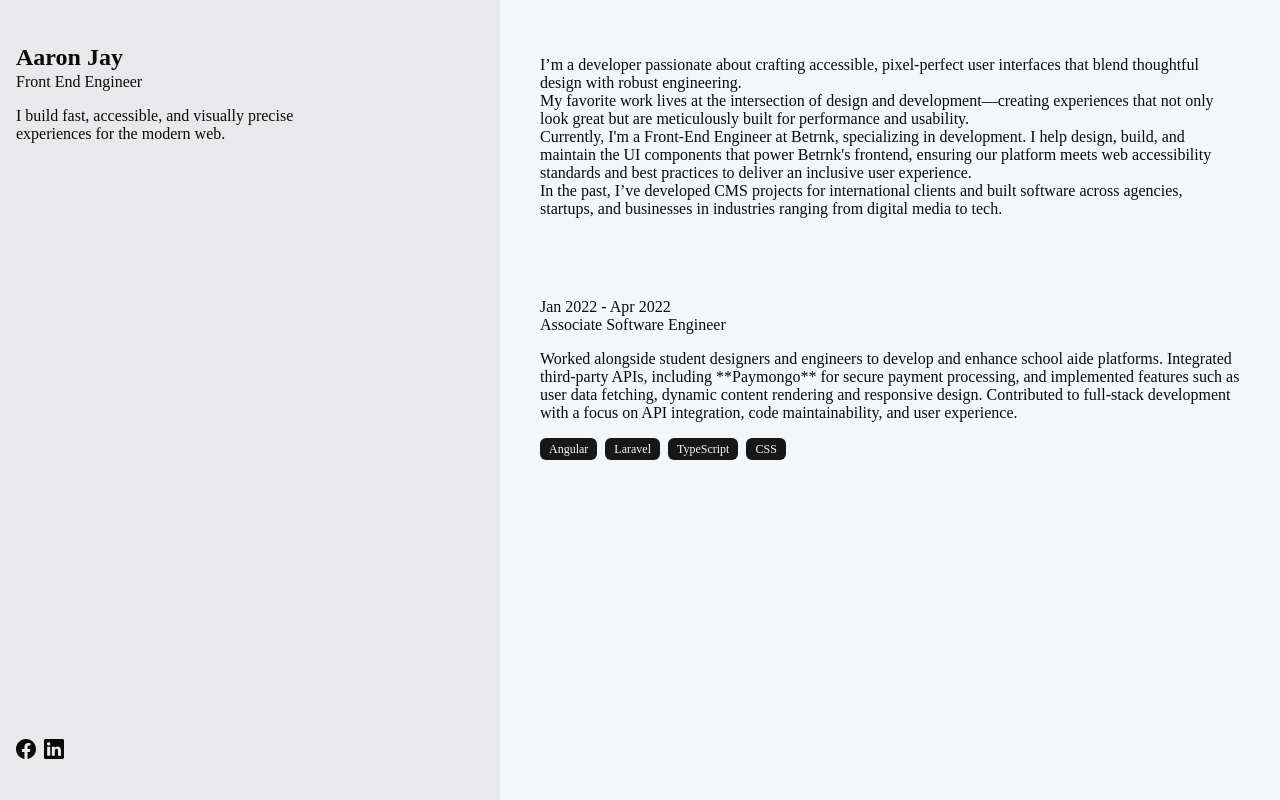
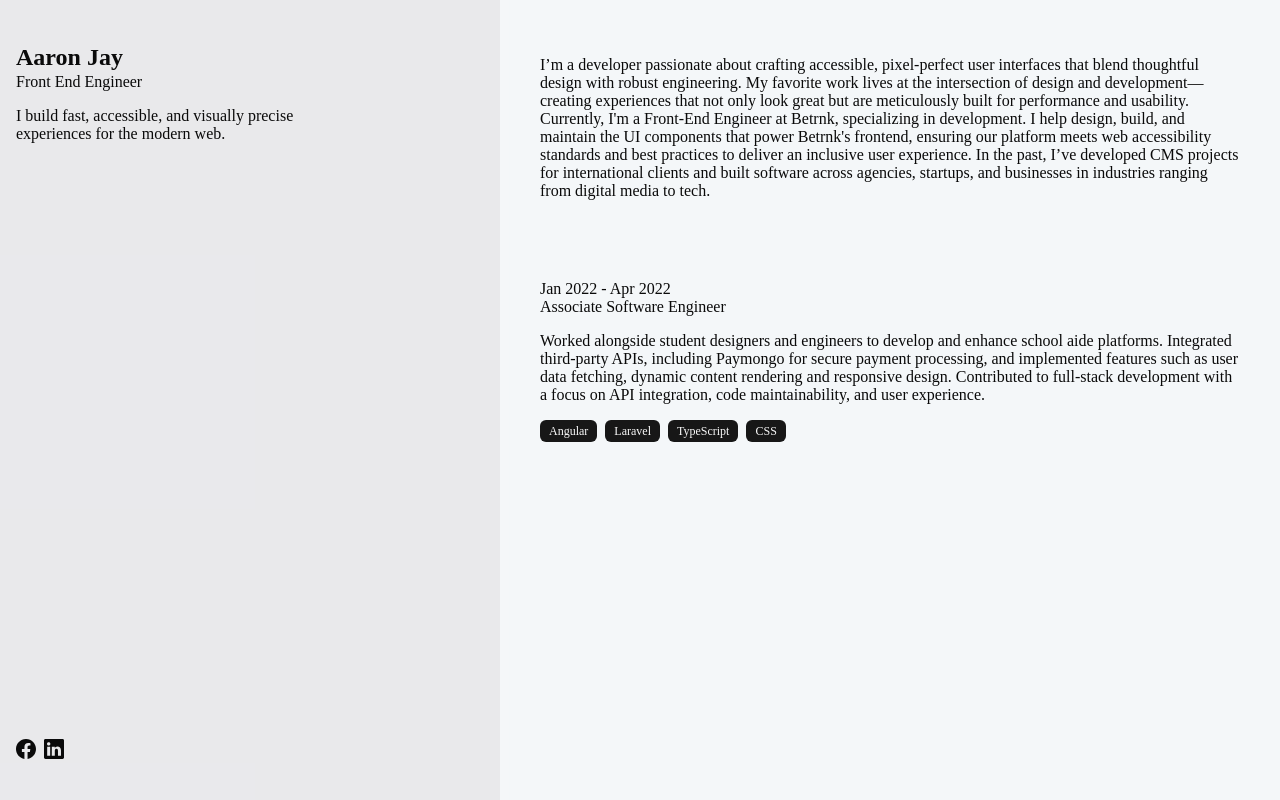
Before and after one commit to aaronxxiii/2025-portfolio, a Gatsby site: page / in a window 1280 px wide. Built offline with nearby package versions, Linux system fonts and the light colour scheme; Gatsby itself is replaced by a stand-in of ours.

Commit message:
Update Pages “index”

```diff
--- a/src/markdowns/home/index.md
+++ b/src/markdowns/home/index.md
@@ -7,26 +7,26 @@ about:
     web.
 overview:
   body: >-
-    <p>I’m a developer passionate about crafting accessible, pixel-perfect user
-    interfaces that blend thoughtful design with robust engineering.</p>
+    I’m a developer passionate about crafting accessible, pixel-perfect user
+    interfaces that blend thoughtful design with robust engineering.
 
 
-    <p>My favorite work lives at the intersection of design and development—creating experiences that not only look great but are meticulously built for performance and usability.</p>
+    My favorite work lives at the intersection of design and development—creating experiences that not only look great but are meticulously built for performance and usability.
 
 
-    <p>Currently, I'm a Front-End Engineer at Betrnk, specializing in development. I help design, build, and maintain the UI components that power Betrnk's frontend, ensuring our platform meets web accessibility standards and best practices to deliver an inclusive user experience.</p>
+    Currently, I'm a Front-End Engineer at Betrnk, specializing in development. I help design, build, and maintain the UI components that power Betrnk's frontend, ensuring our platform meets web accessibility standards and best practices to deliver an inclusive user experience.
 
 
-    <p>In the past, I’ve developed CMS projects for international clients and built software across agencies, startups, and businesses in industries ranging from digital media to tech.</p>
+    In the past, I’ve developed CMS projects for international clients and built software across agencies, startups, and businesses in industries ranging from digital media to tech.
 experiences:
   - date: Jan 2022 - Apr 2022
     title: Associate Software Engineer
-    body: <p>Worked alongside student designers and engineers to develop and enhance
-      school aide platforms. Integrated third-party APIs, including **Paymongo**
-      for secure payment processing, and implemented features such as user data
+    body: Worked alongside student designers and engineers to develop and enhance
+      school aide platforms. Integrated third-party APIs, including Paymongo for
+      secure payment processing, and implemented features such as user data
       fetching, dynamic content rendering and responsive design. Contributed to
       full-stack development with a focus on API integration, code
-      maintainability, and user experience.</p>
+      maintainability, and user experience.
     stacks:
       - stack name: Angular
       - stack name: Laravel
```
